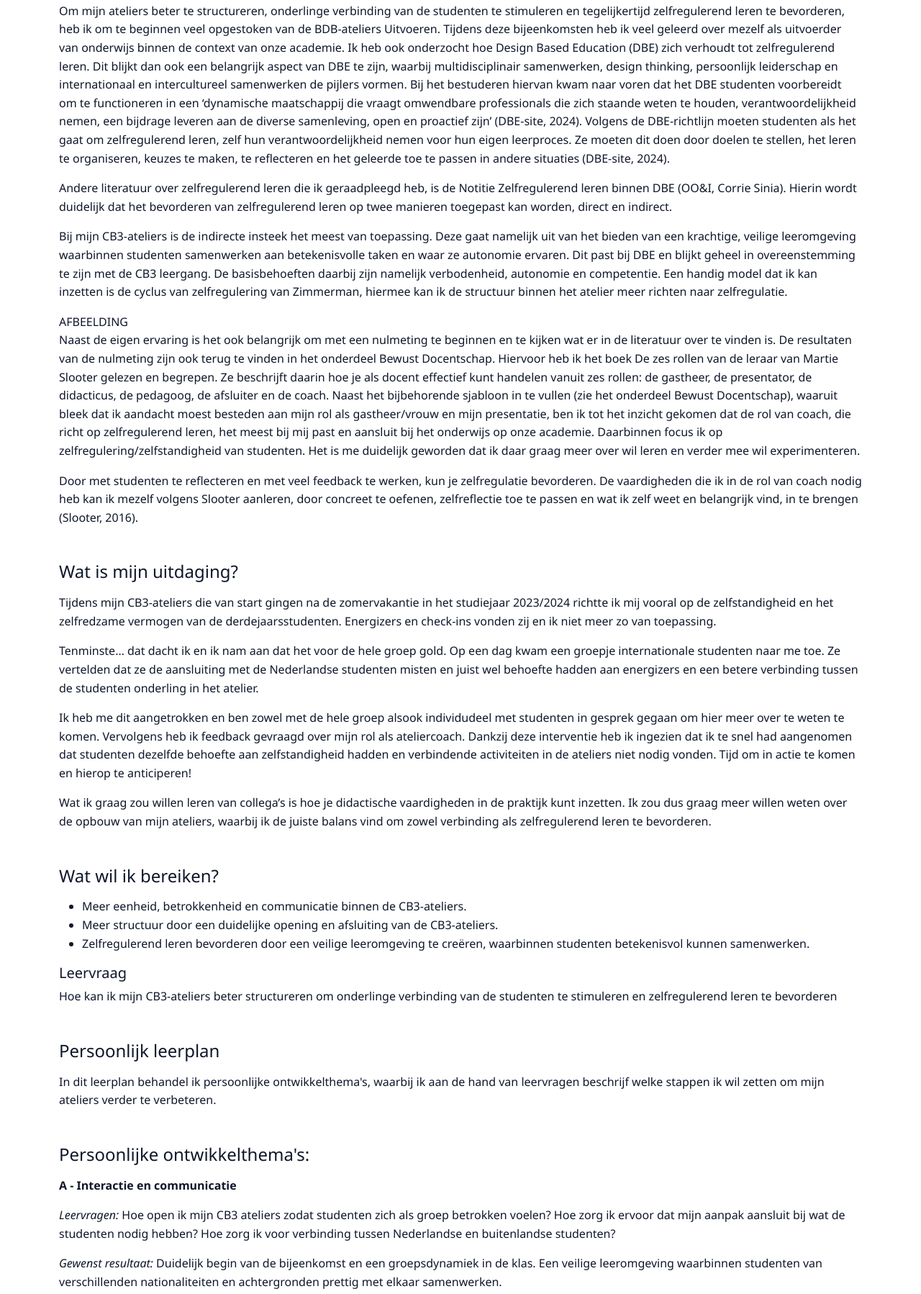
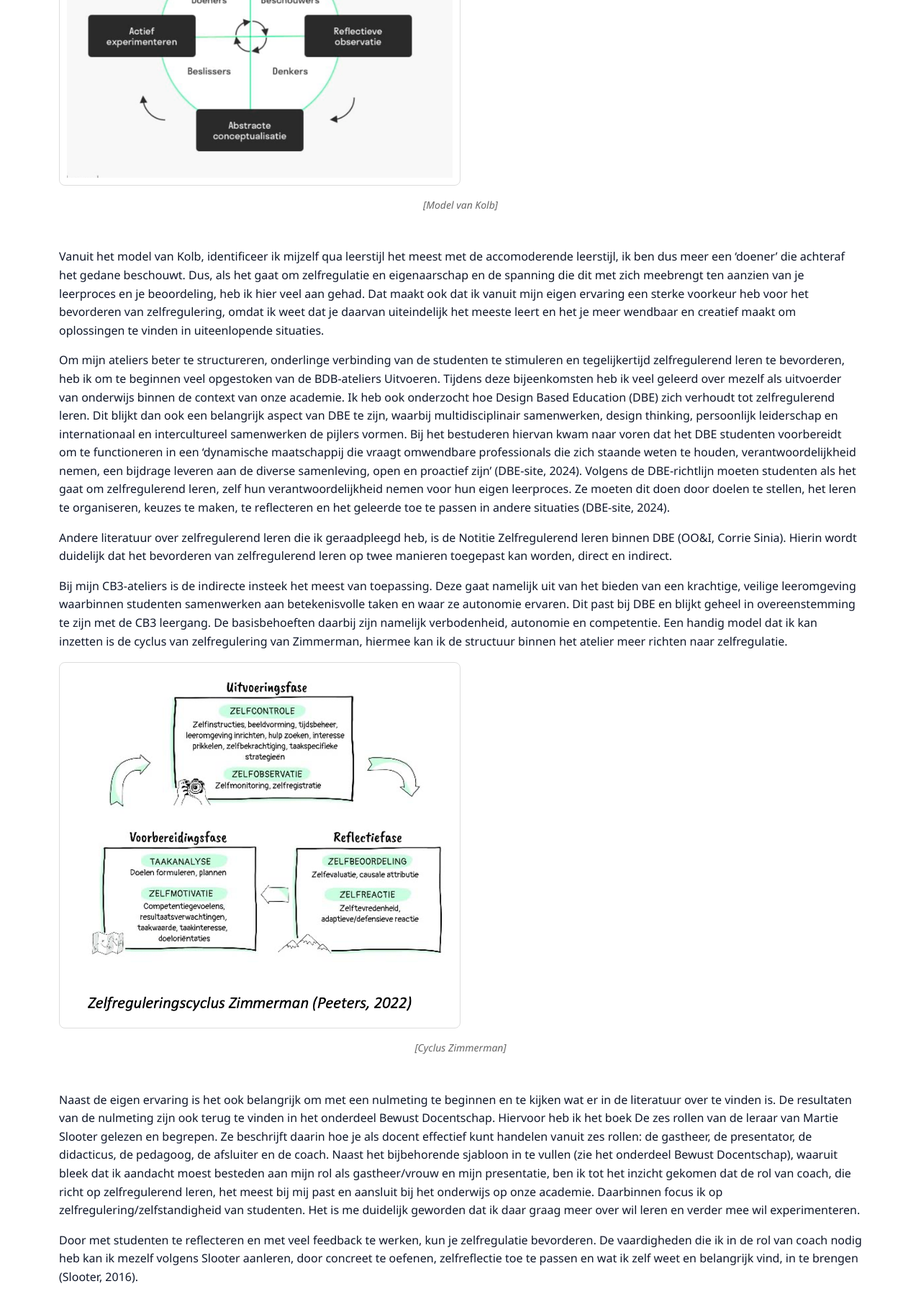
Before and after one commit to KeesvanRuler/Portfolio-Angela, a plain HTML site: page mijn-rol-als-uitvoerder.html in a window 1280 px wide. Shown: the part 2217-4015 px from the top of the page at 72% size. Drawn offline with nearby package versions, Linux system fonts and the light colour scheme.

Commit message:
uitvoeren images done

```diff
--- a/mijn-rol-als-uitvoerder.html
+++ b/mijn-rol-als-uitvoerder.html
@@ -97,7 +97,12 @@
 
     <p>Als het gaat om mijn eigen leren en eigen leerstijl, doe ik er mijn voordeel mee dat ik recentelijk (in 2023) zelf ben afgestudeerd aan de universiteit. Hierdoor heb ik zelf les gekregen, moeten studeren, heb ik colleges gevolgd en scripties en portfolio’s moeten schrijven en moeten presenteren. Ik sta door die ervaring dichter bij de belevingswereld van studenten. Ik weet wat het is als er hoge eisen aan je gesteld worden en wat het betekent dat je de regie over je eigen leerproces moet nemen.  </p>
 
-    AFBEELDING
+    <figure class="mb-5">
+      <img src="Uitvoeren1.png" alt="Model van Kolb" class="img-fluid" style="max-width: 50%; margin-left: auto; margin-right: auto; border: 1px solid #ddd; border-radius: 8px; padding: 10px;">
+      <figcaption class="figure-caption mt-3" style="text-align: center; font-style: italic; color: #666;">
+        [Model van Kolb]
+      </figcaption>
+    </figure>
 
     <p>Vanuit het model van Kolb, identificeer ik mijzelf qua leerstijl het meest met de accomoderende leerstijl, ik ben dus meer een ‘doener’ die achteraf het gedane beschouwt. Dus, als het gaat om zelfregulatie en eigenaarschap en de spanning die dit met zich meebrengt ten aanzien van je leerproces en je beoordeling, heb ik hier veel aan gehad. Dat maakt ook dat ik vanuit mijn eigen ervaring een sterke voorkeur heb voor het bevorderen van zelfregulering, omdat ik weet dat je daarvan uiteindelijk het meeste leert en het je meer wendbaar en creatief maakt om oplossingen te vinden in uiteenlopende situaties.  </p>
 
@@ -107,7 +112,12 @@
 
     <p>Bij mijn CB3-ateliers is de indirecte insteek het meest van toepassing. Deze gaat namelijk uit van het bieden van een krachtige, veilige leeromgeving waarbinnen studenten samenwerken aan betekenisvolle taken en waar ze autonomie ervaren. Dit past bij DBE en blijkt geheel in overeenstemming te zijn met de CB3 leergang. De basisbehoeften daarbij zijn namelijk verbodenheid, autonomie en competentie. Een handig model dat ik kan inzetten is de cyclus van zelfregulering van Zimmerman, hiermee kan ik de structuur binnen het atelier meer richten naar zelfregulatie. </p>
 
-    AFBEELDING
+    <figure class="mb-5">
+      <img src="Uitvoeren2.png" alt="Cyclus Zimmerman" class="img-fluid" style="max-width: 50%; margin-left: auto; margin-right: auto; border: 1px solid #ddd; border-radius: 8px; padding: 10px;">
+      <figcaption class="figure-caption mt-3" style="text-align: center; font-style: italic; color: #666;">
+        [Cyclus Zimmerman]
+      </figcaption>
+    </figure>
 
     <p>Naast de eigen ervaring is het ook belangrijk om met een nulmeting te beginnen en te kijken wat er in de literatuur over te vinden is. De resultaten van de nulmeting zijn ook terug te vinden in het onderdeel Bewust Docentschap. Hiervoor heb ik het boek De zes rollen van de leraar van Martie Slooter gelezen en begrepen. Ze beschrijft daarin hoe je als docent effectief kunt handelen vanuit zes rollen: de gastheer, de presentator, de didacticus, de pedagoog, de afsluiter en de coach. Naast het bijbehorende sjabloon in te vullen (zie het onderdeel Bewust Docentschap), waaruit bleek dat ik aandacht moest besteden aan mijn rol als gastheer/vrouw en mijn presentatie, ben ik tot het inzicht gekomen dat de rol van coach, die richt op zelfregulerend leren, het meest bij mij past en aansluit bij het onderwijs op onze academie. Daarbinnen focus ik op zelfregulering/zelfstandigheid van studenten. Het is me duidelijk geworden dat ik daar graag meer over wil leren en verder mee wil experimenteren. </p>
 
@@ -225,7 +235,12 @@
 
 <p>Dit atelier heb ik op 18 maart 2023 aan mijn studenten geven en achteraf heb ik feedback gevraagd. De volgende stap was het presenteren van deze nieuwe opzet aan mijn groepsgenoten binnen de Col, om vervolgens hun peerfeedback in ontvangst te nemen. De presentatie leverde heel bruikbare feedback op. </p>
 
-AFBEELDING
+<figure class="mb-5">
+      <img src="Uitvoeren3.png" alt="Opbrengst atelier uitvoeren (1)" class="img-fluid" style="max-width: 50%; margin-left: auto; margin-right: auto; border: 1px solid #ddd; border-radius: 8px; padding: 10px;">
+      <figcaption class="figure-caption mt-3" style="text-align: center; font-style: italic; color: #666;">
+        [Opbrengst atelier uitvoeren (1)]
+      </figcaption>
+    </figure>
 
 <h5>IDOARRT, check-in en energizer</h5>
 
@@ -247,7 +262,12 @@ AFBEELDING
 
 <p>Een andere tip die ik kreeg van een collega was om de energizer door de studenten zelf te laten doen om verbinding onderling te bevorderen. Ook hoorde ik dat de PowerPoint vaak moeilijk leesbaar is voor veel studenten, omdat meer jonge mensen kleurenblind zijn, een vlak achter de tekst plaatsen en de foto doorzichtig maken kan dan helpen. Een andere collega zei: ‘Mooi dat je er een structuur in gaat brengen en met een begin en een eind gaat werken’, wat goed aansluit bij het doel wat ik heb gesteld voor mijn nieuwe atelier-opbouw.  </p>
 
-AFBEELDING
+<figure class="mb-5">
+      <img src="Uitvoeren4.jpeg" alt="Opbrengst atelier uitvoeren (2)" class="img-fluid" style="max-width: 50%; margin-left: auto; margin-right: auto; border: 1px solid #ddd; border-radius: 8px; padding: 10px;">
+      <figcaption class="figure-caption mt-3" style="text-align: center; font-style: italic; color: #666;">
+        [Opbrengst atelier uitvoeren (2)]
+      </figcaption>
+    </figure>
 
 <h4 class="mt-5 mb-3">Conclusie peerfeedback</h4>
 
```
Also changed, not shown: Uitvoeren1.png (added), Uitvoeren2.png (added), Uitvoeren4.jpeg (added), 1 other file.
